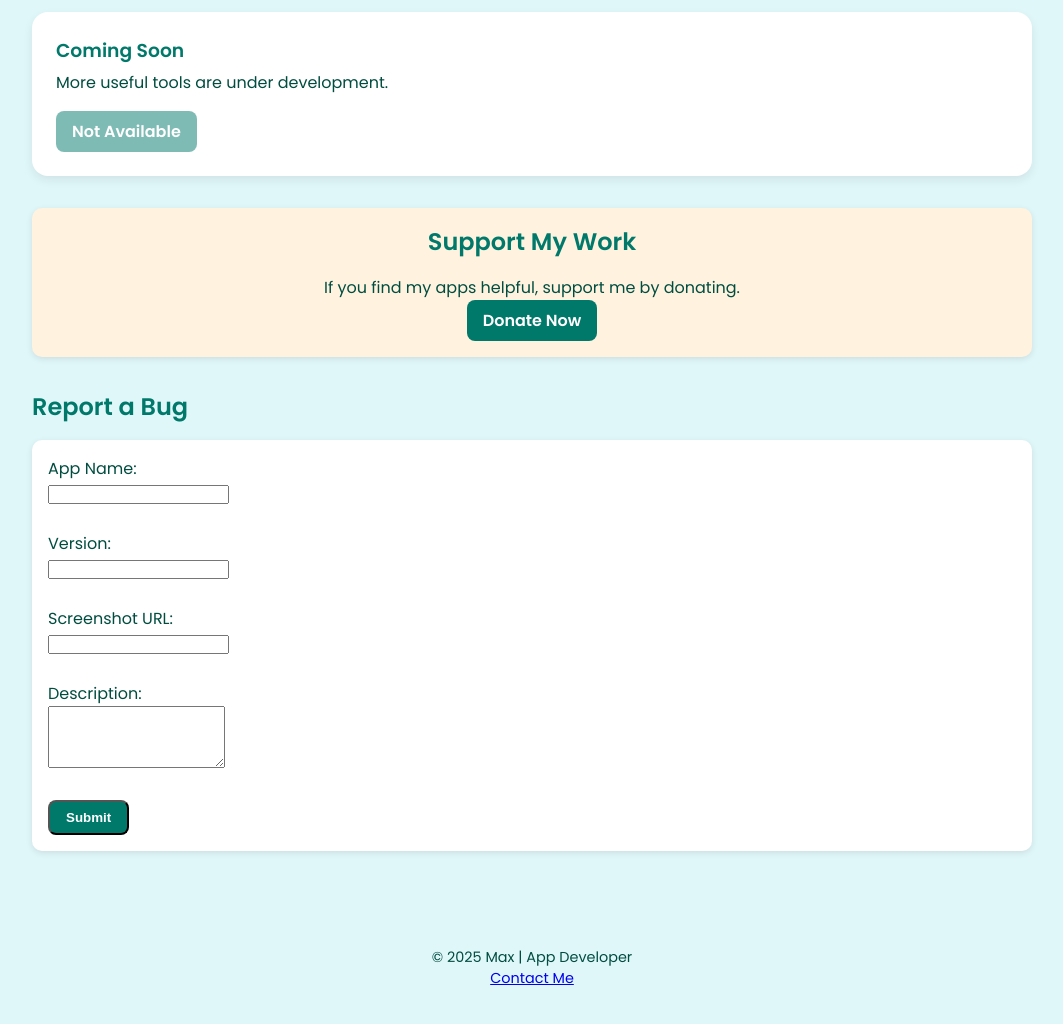
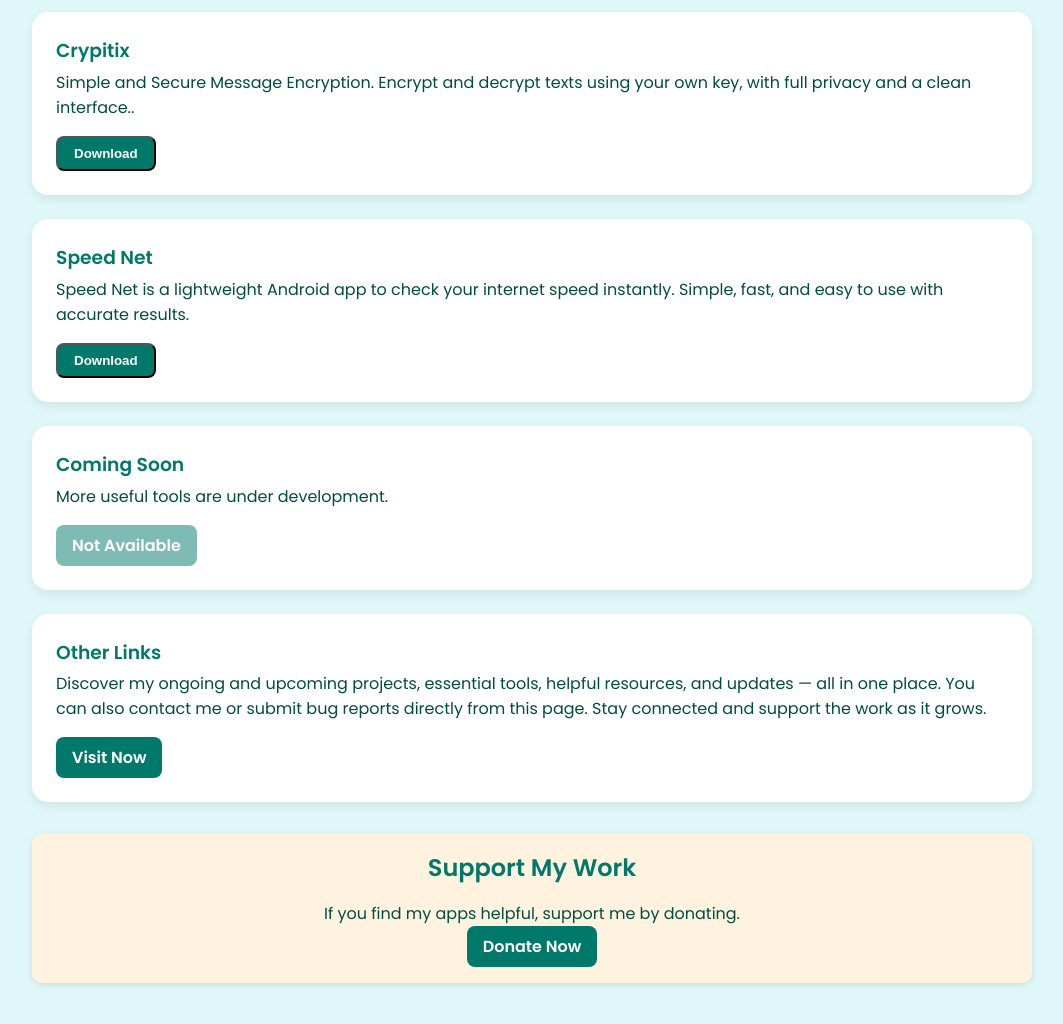
Before and after one commit to Raviraj-Patidar/Max, a plain HTML site: page index.html in a window 1280 px wide. Shown: the part 1320-2344 px from the top of the page, without its empty margins (108-1171 px from the left). Drawn offline with nearby package versions, Linux system fonts and the light colour scheme.

Commit message:
Update index.html
2 more apps
1) Speed Net and
2) Criptix

```diff
--- a/index.html
+++ b/index.html
@@ -200,13 +200,38 @@
           <a href="#" class="btn" style="background-color: #ccc; color: #00796b;">Old Version</a>
         </div>
       </div>
-
+       <div class="project-card">
+        <h3>Crypitix</h3>
+        <p>Simple and Secure Message Encryption. Encrypt and decrypt texts using your own key, with full privacy and a clean interface..</p>
+        <button class="btn" onclick="toggleDropdown(this)">Download</button>
+        <div class="dropdown">
+          <a href="https://github.com/Raviraj-Patidar/Max/releases/download/v1.0.0-criptix/app-release.apk" class="btn">Latest Version</a>
+          <a href="#" class="btn" style="background-color: #ccc; color: #00796b;">Old Version</a>
+        </div>
+      </div>
+      <div class="project-card">
+        <h3>Speed Net</h3>
+        <p>Speed Net is a lightweight Android app to check your internet speed instantly. Simple, fast, and easy to use with accurate results.</p>
+        <button class="btn" onclick="toggleDropdown(this)">Download</button>
+        <div class="dropdown">
+          <a href="https://github.com/Raviraj-Patidar/Max/releases/download/v1.0.0-speed/app-release.apk" class="btn">Latest Version</a>
+          <a href="#" class="btn" style="background-color: #ccc; color: #00796b;">Old Version</a>
+        </div>
+      </div>
       <div class="project-card">
         <h3>Coming Soon</h3>
         <p>More useful tools are under development.</p>
         <span class="btn" style="opacity:0.5; pointer-events:none;">Not Available</span>
       </div>
-
+       <div class="project-card">
+        <h3>Other Links</h3>
+        <p>
+          Discover my ongoing and upcoming projects, essential tools, helpful resources, and updates — all in one place.
+          You can also contact me or submit bug reports directly from this page.
+          Stay connected and support the work as it grows.
+        </p>
+        <a href="#" target="_blank" class="btn">Visit Now</a>
+      </div>
     </div>
 
     <div class="donate-box">
@@ -215,16 +240,6 @@
       <a href="#" class="btn">Donate Now</a>
     </div>
 
-    <h2 style="margin-top: 2rem;">Report a Bug</h2>
-    <div class="bug-report-form">
-      <form action="mailto:yourmail@example.com" method="post" enctype="text/plain">
-        <label>App Name:<br><input type="text" name="appName" required></label><br><br>
-        <label>Version:<br><input type="text" name="version"></label><br><br>
-        <label>Screenshot URL:<br><input type="text" name="screenshot"></label><br><br>
-        <label>Description:<br><textarea name="description" rows="4" required></textarea></label><br><br>
-        <button class="btn" type="submit">Submit</button>
-      </form>
-    </div>
   </main>
 
   <footer>
```
